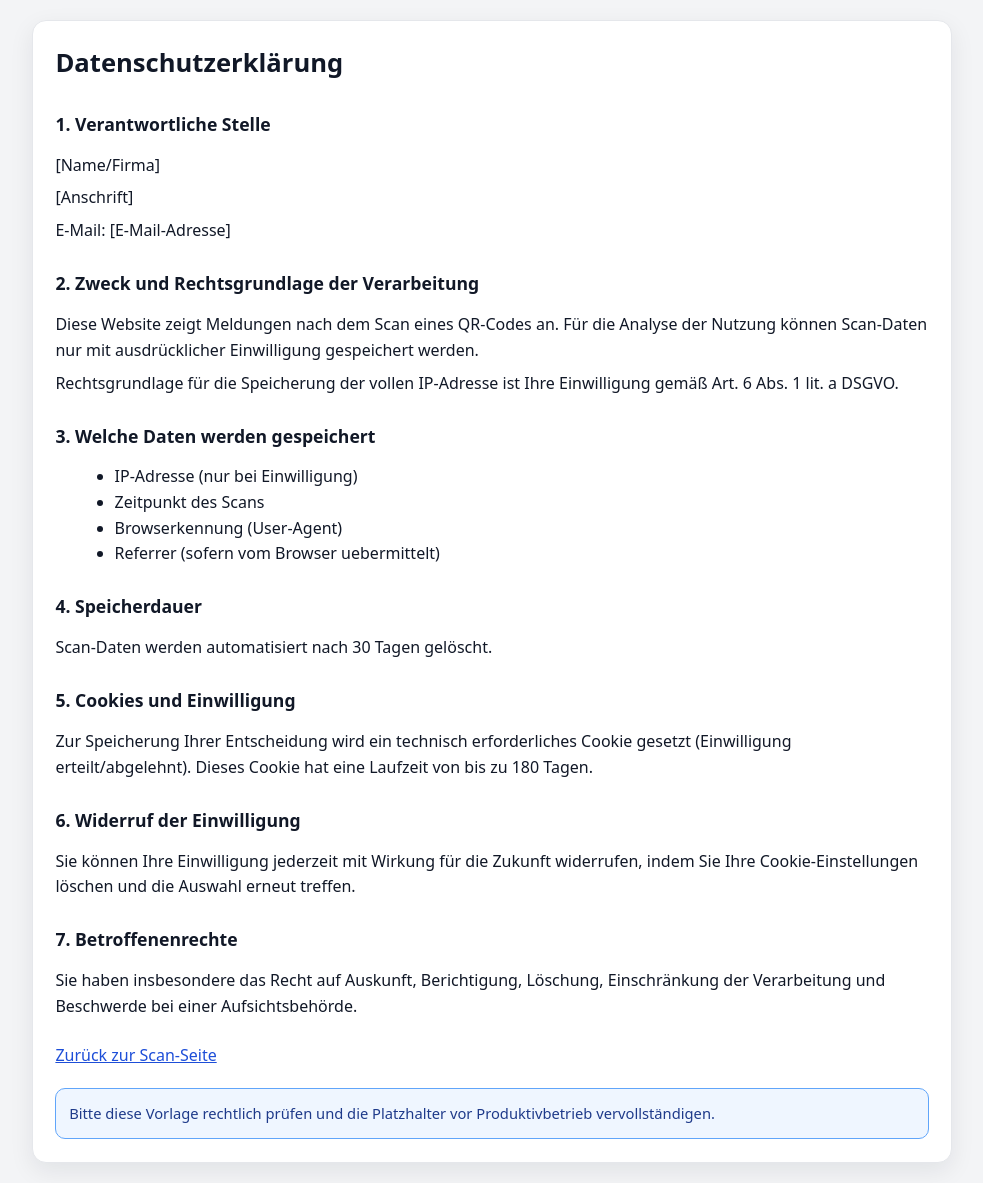
After one commit to glhsman/qr-codemessanger-job, a PHP site: page /datenschutz.php in a window 1280 px wide. The commit adds this page. Shown: the whole page, without its empty margins (148-1131 px from the left). Run offline with PHP 8.4, Linux system fonts and the light colour scheme.

Commit message:
Datenschutz: Consent-Flow, Rechtsseiten und lokale Assets

```diff
--- a/admin/favicon_upload.php
+++ b/admin/favicon_upload.php
@@ -45,9 +45,6 @@ foreach (['ico', 'png', 'jpg', 'svg'] as $ext) {
     <meta charset="utf-8">
     <meta name="viewport" content="width=device-width,initial-scale=1">
     <title>Fav-Icon – QR Admin</title>
-    <link rel="preconnect" href="https://fonts.googleapis.com">
-    <link rel="preconnect" href="https://fonts.gstatic.com" crossorigin>
-    <link href="https://fonts.googleapis.com/css2?family=Inter:wght@400;500;600;700&display=swap" rel="stylesheet">
     <style>
         :root {
             --primary: #667eea;
@@ -61,7 +58,7 @@ foreach (['ico', 'png', 'jpg', 'svg'] as $ext) {
             --border: #e5e7eb;
         }
         *, *::before, *::after { box-sizing: border-box; margin: 0; padding: 0; }
-        body { font-family: 'Inter', system-ui, -apple-system, sans-serif; background: var(--bg-body); color: var(--text-main); min-height: 100vh; display: flex; overflow-x: hidden; }
+        body { font-family: system-ui, -apple-system, 'Segoe UI', sans-serif; background: var(--bg-body); color: var(--text-main); min-height: 100vh; display: flex; overflow-x: hidden; }
 
         .admin-wrapper { display: flex; width: 100%; min-height: 100vh; }
 
@@ -109,6 +106,7 @@ foreach (['ico', 'png', 'jpg', 'svg'] as $ext) {
         <a href="index.php" class="logo"><span>📣 Admin</span></a>
         <ul class="nav-links">
             <li><a href="index.php"><span>Dashboard</span></a></li>
+			<li><a href="../scan/index.php" target="_blank"><span>Akt. Scan</span></a></li>
             <li><a href="favicon_upload.php" class="active"><span>Fav-Icon</span></a></li>
         </ul>
         <a href="logout.php" class="logout-link"><span>Abmelden</span></a>
--- a/admin/login.php
+++ b/admin/login.php
@@ -38,9 +38,6 @@ if ($_SERVER['REQUEST_METHOD'] === 'POST') {
         }
     }
     ?>
-    <link rel="preconnect" href="https://fonts.googleapis.com">
-    <link rel="preconnect" href="https://fonts.gstatic.com" crossorigin>
-    <link href="https://fonts.googleapis.com/css2?family=Inter:wght@400;500;600;700&display=swap" rel="stylesheet">
     <style>
         :root {
             --primary: #667eea;
@@ -51,7 +48,7 @@ if ($_SERVER['REQUEST_METHOD'] === 'POST') {
         }
         * { box-sizing: border-box; margin: 0; padding: 0; }
         body {
-            font-family: 'Inter', system-ui, -apple-system, sans-serif;
+            font-family: system-ui, -apple-system, 'Segoe UI', sans-serif;
             background: var(--bg-body);
             color: var(--text-main);
             display: flex;
--- a/config.php
+++ b/config.php
@@ -42,6 +42,8 @@ define('ADMIN_PASS_HASH', $secrets['ADMIN_PASS_HASH'] ?? '');
 // Privacy & behavior flags (can be overridden in secrets)
 define('ANONYMIZE_IP', isset($secrets['ANONYMIZE_IP']) ? (bool)$secrets['ANONYMIZE_IP'] : true); // true = store anonymized IPs
 define('ALLOW_HTML_WHITELIST', isset($secrets['ALLOW_HTML_WHITELIST']) ? (bool)$secrets['ALLOW_HTML_WHITELIST'] : true); // allow simple whitelisted HTML in landing message
+define('SCAN_RETENTION_DAYS', max(1, (int)($secrets['SCAN_RETENTION_DAYS'] ?? 30))); // auto-delete scan logs older than N days
+define('SCAN_CONSENT_COOKIE', $secrets['SCAN_CONSENT_COOKIE'] ?? 'scan_ip_consent');
 
 // Session settings
 ini_set('session.cookie_httponly', 1);
--- /dev/null
+++ b/datenschutz.php
@@ -0,0 +1,85 @@
+<?php
+require_once __DIR__ . '/config.php';
+header('Content-Type: text/html; charset=UTF-8');
+?><!doctype html>
+<html lang="de">
+<head>
+  <meta charset="utf-8">
+  <meta name="viewport" content="width=device-width,initial-scale=1">
+  <title>Datenschutzerklärung</title>
+  <style>
+    * { box-sizing: border-box; }
+    body {
+      margin: 0;
+      font-family: system-ui, -apple-system, 'Segoe UI', sans-serif;
+      background: #f3f4f6;
+      color: #111827;
+      line-height: 1.6;
+      padding: 1.25rem;
+    }
+    .card {
+      max-width: 920px;
+      margin: 0 auto;
+      background: #fff;
+      border: 1px solid #e5e7eb;
+      border-radius: 14px;
+      padding: 1.4rem;
+      box-shadow: 0 8px 24px rgba(17, 24, 39, 0.08);
+    }
+    h1 { margin-top: 0; font-size: 1.6rem; }
+    h2 { margin-top: 1.6rem; font-size: 1.1rem; }
+    p { margin: 0.45rem 0; }
+    ul { margin: 0.4rem 0 0.4rem 1.2rem; }
+    .hint {
+      background: #eff6ff;
+      border: 1px solid #60a5fa;
+      color: #1e3a8a;
+      border-radius: 10px;
+      padding: 0.8rem;
+      margin-top: 1.2rem;
+      font-size: 0.92rem;
+    }
+    a { color: #1d4ed8; }
+  </style>
+</head>
+<body>
+  <main class="card">
+    <h1>Datenschutzerklärung</h1>
+
+    <h2>1. Verantwortliche Stelle</h2>
+    <p>[Name/Firma]</p>
+    <p>[Anschrift]</p>
+    <p>E-Mail: [E-Mail-Adresse]</p>
+
+    <h2>2. Zweck und Rechtsgrundlage der Verarbeitung</h2>
+    <p>Diese Website zeigt Meldungen nach dem Scan eines QR-Codes an. Für die Analyse der Nutzung können Scan-Daten nur mit ausdrücklicher Einwilligung gespeichert werden.</p>
+    <p>Rechtsgrundlage für die Speicherung der vollen IP-Adresse ist Ihre Einwilligung gemäß Art. 6 Abs. 1 lit. a DSGVO.</p>
+
+    <h2>3. Welche Daten werden gespeichert</h2>
+    <ul>
+      <li>IP-Adresse (nur bei Einwilligung)</li>
+      <li>Zeitpunkt des Scans</li>
+      <li>Browserkennung (User-Agent)</li>
+      <li>Referrer (sofern vom Browser uebermittelt)</li>
+    </ul>
+
+    <h2>4. Speicherdauer</h2>
+    <p>Scan-Daten werden automatisiert nach <?= (int)SCAN_RETENTION_DAYS ?> Tagen gelöscht.</p>
+
+    <h2>5. Cookies und Einwilligung</h2>
+    <p>Zur Speicherung Ihrer Entscheidung wird ein technisch erforderliches Cookie gesetzt (Einwilligung erteilt/abgelehnt). Dieses Cookie hat eine Laufzeit von bis zu 180 Tagen.</p>
+
+    <h2>6. Widerruf der Einwilligung</h2>
+    <p>Sie können Ihre Einwilligung jederzeit mit Wirkung für die Zukunft widerrufen, indem Sie Ihre Cookie-Einstellungen löschen und die Auswahl erneut treffen.</p>
+
+    <h2>7. Betroffenenrechte</h2>
+    <p>Sie haben insbesondere das Recht auf Auskunft, Berichtigung, Löschung, Einschränkung der Verarbeitung und Beschwerde bei einer Aufsichtsbehörde.</p>
+
+    <p style="margin-top:1.5rem;"><a href="scan/index.php">Zurück zur Scan-Seite</a></p>
+
+    <div class="hint">
+      Bitte diese Vorlage rechtlich prüfen und die Platzhalter vor Produktivbetrieb vervollständigen.
+    </div>
+  </main>
+</body>
+</html>
--- a/index.php
+++ b/index.php
@@ -19,9 +19,6 @@ require_once __DIR__ . '/config.php';
         }
     }
     ?>
-    <link rel="preconnect" href="https://fonts.googleapis.com">
-    <link rel="preconnect" href="https://fonts.gstatic.com" crossorigin>
-    <link href="https://fonts.googleapis.com/css2?family=Inter:wght@400;500;600;700&display=swap" rel="stylesheet">
     <style>
         :root {
             --primary: #667eea;
@@ -36,7 +33,7 @@ require_once __DIR__ . '/config.php';
         * { box-sizing: border-box; margin: 0; padding: 0; }
 
         body {
-            font-family: 'Inter', system-ui, -apple-system, sans-serif;
+            font-family: system-ui, -apple-system, 'Segoe UI', sans-serif;
             background-color: var(--bg-body);
             color: var(--text-main);
             display: flex;
```
Also changed, not shown: admin/index.php (+3 -5 lines), impressum.php (added, +74 -0 lines), lib/db.php (+10 -0 lines), scan/index.php (+131 -5 lines), security_datenschutz-check.md (added, +33 -0 lines).
